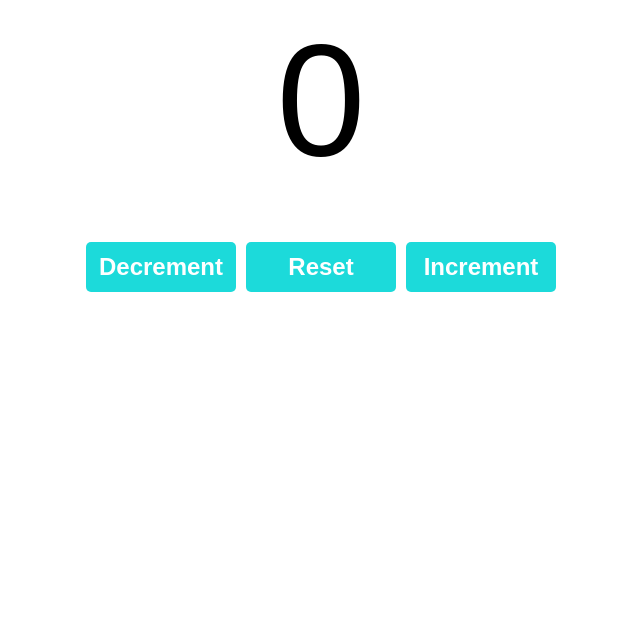
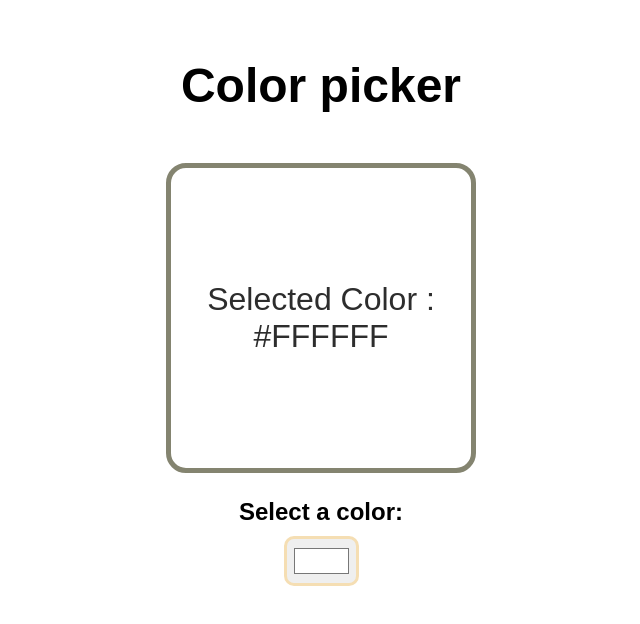
Before and after one commit to songhour10dl/React-revising, a React (Vite) app in the folder my-react-app/: page / in a window 1280 px wide. Shown: the top 624 px of the page, without its empty margins (319-959 px from the left). Built offline with nearby package versions, Linux system fonts and the light colour scheme.

Commit message:
created a color picker program

```diff
--- a/my-react-app/src/App.jsx
+++ b/my-react-app/src/App.jsx
@@ -1,6 +1,6 @@
-import Counter from "./Counter";
+import ColorPicker from "./ColorPicker";
 function App() {
-  return <Counter></Counter>;
+  return <ColorPicker></ColorPicker>;
 }
 
 export default App;
--- /dev/null
+++ b/my-react-app/src/ColorPicker.jsx
@@ -0,0 +1,21 @@
+import React, { useState } from "react";
+function ColorPicker() {
+  const [color, setColor] = useState("#FFFFFF");
+
+  function handleColorChange(event) {
+    setColor(event.target.value);
+  }
+
+  return (
+    <div className="color-picker-container">
+      <h1>Color picker</h1>
+      <div className="color-display" style={{ backgroundColor: color }}>
+        <p>Selected Color : {color}</p>
+      </div>
+      <label>Select a color:</label>
+      <input type="color" value={color} onChange={handleColorChange} />
+    </div>
+  );
+}
+
+export default ColorPicker;
--- a/my-react-app/src/index.css
+++ b/my-react-app/src/index.css
@@ -1,26 +1,45 @@
-.counter-container {
-  text-align: center;
-  font-family: sans-serif;
-}
-.count-display {
-  font-size: 10em;
-  margin-top: 0;
-  margin-bottom: 50px;
+body {
+  font-family: Arial, Helvetica, sans-serif;
 }
 
-.counter-button {
-  width: 150px;
-  height: 50px;
-  font-size: 1.5em;
-  font-weight: bold;
-  margin: 0px 5px;
-  background-color: rgb(28, 218, 218);
-  color: white;
-  border: none;
-  border-radius: 5px;
-  cursor: pointer;
+.color-picker-container {
+  display: flex;
+  flex-direction: column;
+  align-items: center;
 }
 
-.counter-button:hover {
-  background-color: rgb(196, 255, 255);
+h1 {
+  margin: 50px;
+  font-size: 3rem;
 }
+
+.color-display {
+  width: 300px;
+  height: 300px;
+  display: flex;
+  justify-content: center;
+  align-items: center;
+  border: 5px solid rgb(132, 132, 112);
+  border-radius: 20px;
+  margin-bottom: 25px;
+  transition: 0.25s ease;
+}
+
+.color-display p {
+  color: rgb(45, 45, 45);
+  font-size: 2rem;
+  text-align: center;
+}
+label {
+  font-size: 1.5rem;
+  font-weight: bold;
+  margin-bottom: 10px;
+}
+
+input[type="color"] {
+  width: 75px;
+  height: 50px;
+  padding: 5px;
+  border-radius: 10px;
+  border: 3px solid wheat;
+}
```
Also changed, not shown: my-react-app/src/MyComponents.jsx (+60 -17 lines).
